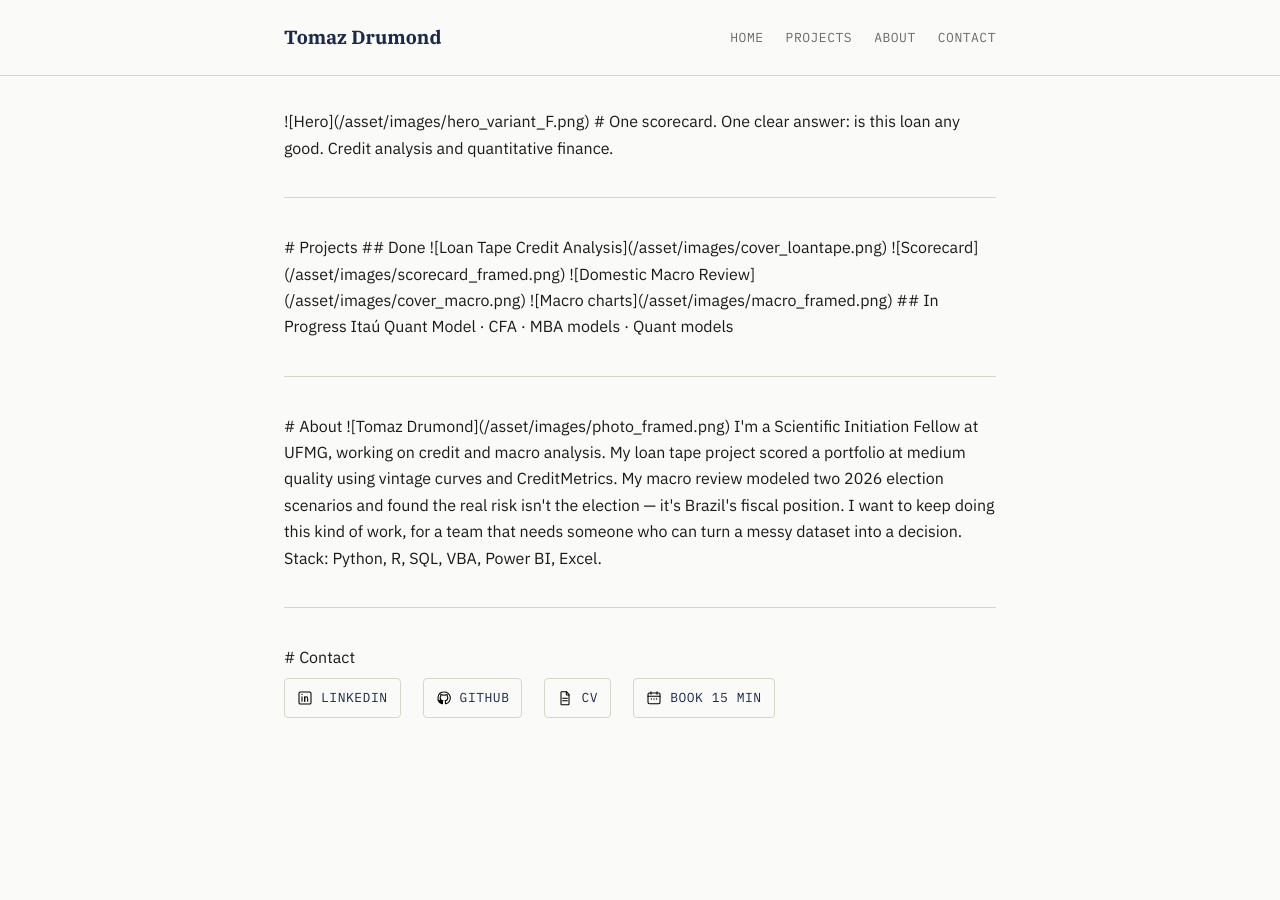
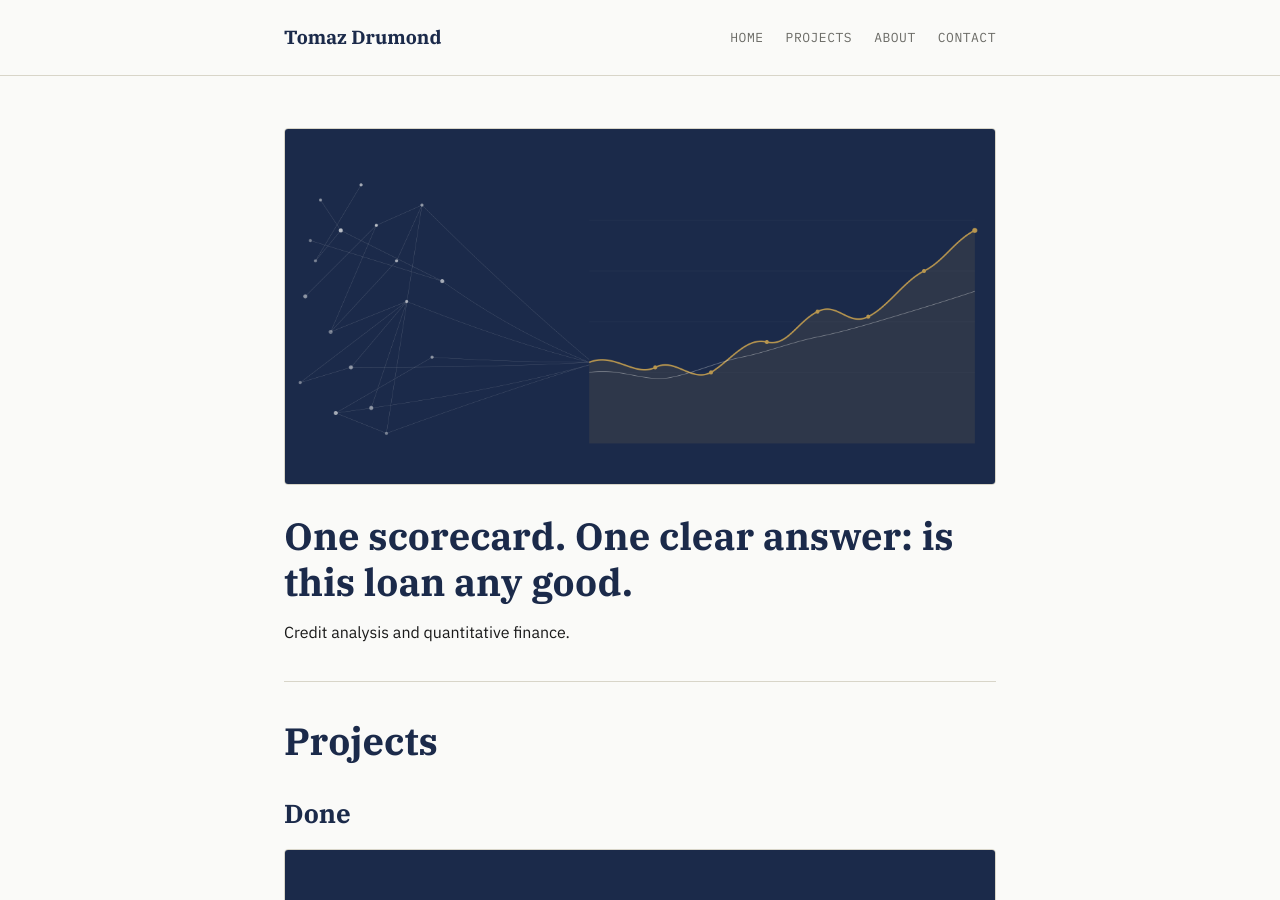
Before and after one commit to TomazDrumond/TomazDrumond.github.io, a Jekyll site: the page built from index.md, in a window 1280 px wide and 900 px high. Built offline with Jekyll 4.4.1, drawn with Linux system fonts in a browser that asks for light colours; some of the changed text lies outside the part shown.

Commit message:
Update index.md

```diff
--- a/index.md
+++ b/index.md
@@ -3,7 +3,7 @@ layout: default
 title: Home
 ---
 
-<section id="home">
+<section id="home" markdown="1">
 ![Hero](/asset/images/hero_variant_F.png)
 
 # One scorecard. One clear answer: is this loan any good.
@@ -13,7 +13,7 @@ Credit analysis and quantitative finance.
 
 <hr>
 
-<section id="projects">
+<section id="projects" markdown="1">
 
 # Projects
 
@@ -35,7 +35,7 @@ Itaú Quant Model · CFA · MBA models · Quant models
 
 <hr>
 
-<section id="about">
+<section id="about" markdown="1">
 
 # About
 
@@ -49,7 +49,7 @@ Stack: Python, R, SQL, VBA, Power BI, Excel.
 
 <hr>
 
-<section id="contact">
+<section id="contact" markdown="1">
 
 # Contact
 
```
